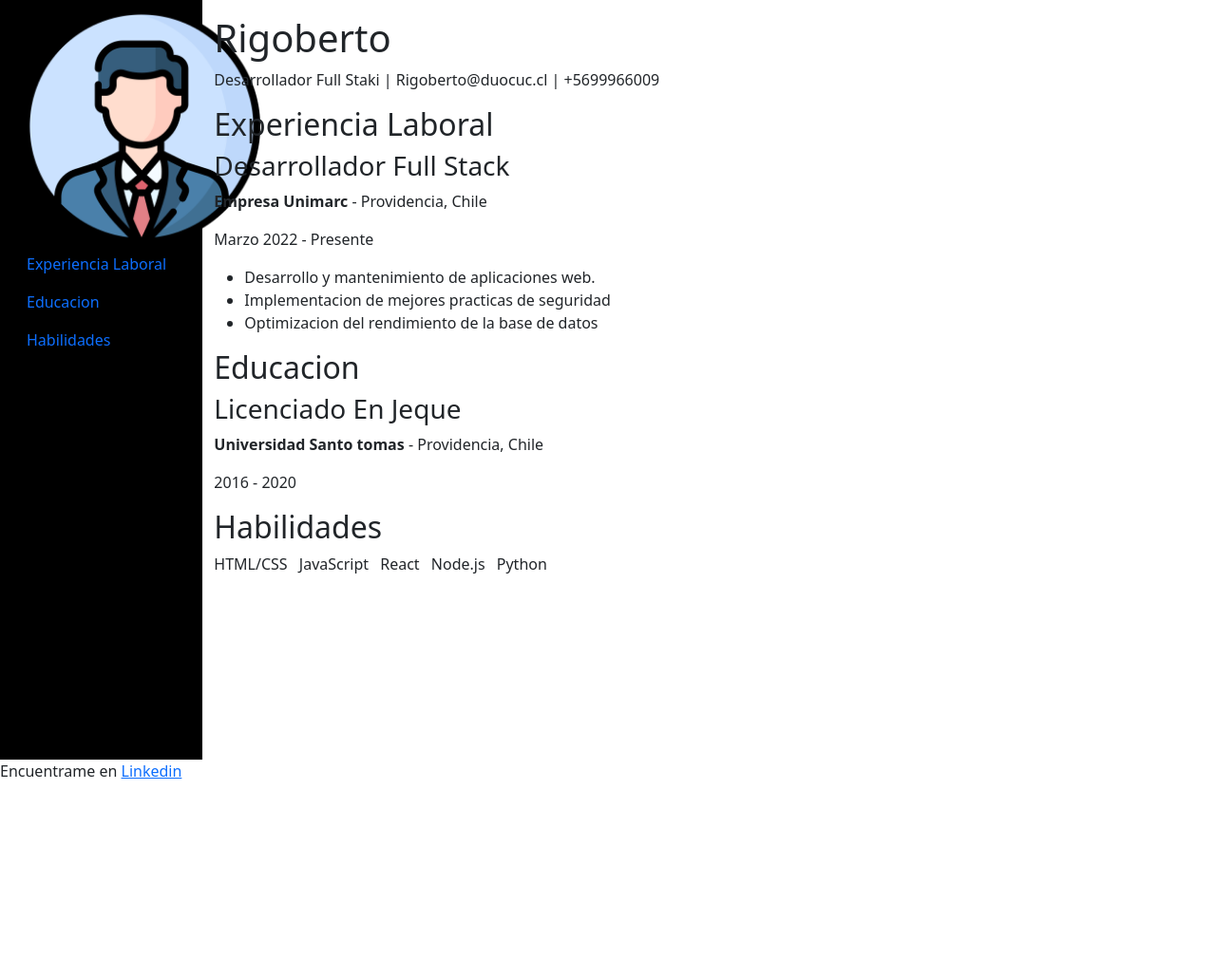
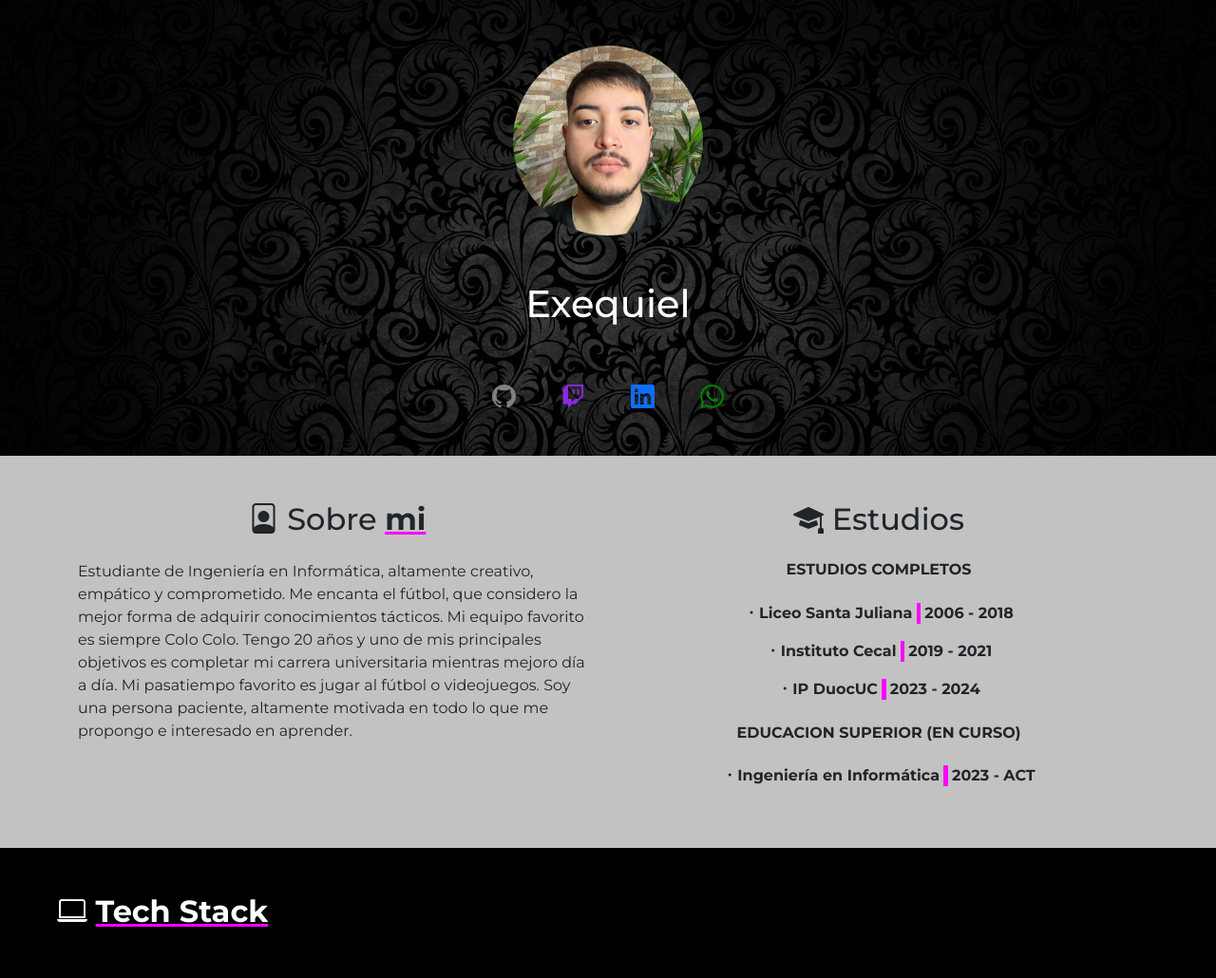
Before and after one commit to xtron3r/CV-PRACTICE, a plain HTML site: page index.html in a window 1280 px wide. Shown: the top 1030 px of the page at 95% size. Before the commit the page ends 840 px from the top, so only its background shows below. Drawn offline with nearby package versions, Linux system fonts and the light colour scheme.

Commit message:
#Actualizacion de mi CV

```diff
--- /dev/null
+++ b/css/style.css
@@ -0,0 +1,79 @@
+@import url('https://fonts.googleapis.com/css2?family=Montserrat:ital,wght@0,100..900;1,100..900&display=swap');
+
+body{
+    margin: 0;
+    font-family: Montserrat;
+    background-color: rgb(194, 194, 194);
+}
+
+/* HEADER CV */
+.bg{
+    background-image: url("../img/fondo.jpg");
+    background-repeat: no-repeat;
+    background-size: cover;
+    height: 30rem;
+}
+
+.img-header{
+    width: 200px;
+    border-radius: 10rem;
+    display: block;
+    margin-left: auto;
+    margin-right: auto;
+}
+
+.github{
+    color: grey;
+    font-size: 25px;
+    transition: transform 0.3s ease;
+    display: inline-block;
+}
+
+.twitch{
+    color: blueviolet;
+    font-size: 25px;
+    transition: transform 0.3s ease;
+    display: inline-block;
+}
+
+.youtube{
+    color: red;
+    font-size: 25px;
+    transition: transform 0.3s ease;
+    display: inline-block;
+}
+
+.linkedin{
+    font-size: 25px;
+    transition: transform 0.3s ease;
+    display: inline-block;
+}
+
+.whatsapp{
+    color: green;
+    font-size: 25px;
+    transition: transform 0.3s ease;
+    display: inline-block;
+}
+
+.github:hover, .twitch:hover, .linkedin:hover, .whatsapp:hover {
+    transform: scale(1.6);
+}
+
+/* SOBRE MI */
+
+strong{
+ text-decoration: underline #ff00ff;
+ text-decoration-thickness: 3px;
+}
+
+span{
+    color: #ff00ff;
+    background-color: #ff00ff;
+    font-size: 15px;
+    display: inline-block;;
+}
+
+.img-tech{
+    width: 80px;
+}
--- a/index.html
+++ b/index.html
@@ -3,88 +3,104 @@
 <head>
     <meta charset="UTF-8">
     <meta name="viewport" content="width=device-width, initial-scale=1.0">
-    <title>Curriculum</title>
+    <title>Xtroner</title>
+    <!--GOOGLE FONTS -->
+    <link rel="preconnect" href="https://fonts.googleapis.com">
+    <link rel="preconnect" href="https://fonts.gstatic.com" crossorigin>
+    <link href="https://fonts.googleapis.com/css2?family=Montserrat:ital,wght@0,100..900;1,100..900&display=swap" rel="stylesheet">
+    <!--ICONS -->
+    <link rel="shortcut icon" href="favicon.ico" type="image/x-icon">
+    <!-- BOOTSTRAP -->
     <link href="https://cdn.jsdelivr.net/npm/bootstrap@5.3.3/dist/css/bootstrap.min.css" rel="stylesheet" integrity="sha384-QWTKZyjpPEjISv5WaRU9OFeRpok6YctnYmDr5pNlyT2bRjXh0JMhjY6hW+ALEwIH" crossorigin="anonymous">
+    <!-- BOOTSTRAP ICON -->
+    <link rel="stylesheet" href="https://cdn.jsdelivr.net/npm/bootstrap-icons@1.11.3/font/bootstrap-icons.min.css">
+    <!-- CSS -->
+     <link rel="stylesheet" href="css/style.css">
+    <!-- JQUERY-->
+    <script src="https://ajax.googleapis.com/ajax/libs/jquery/3.7.1/jquery.min.js"></script>
+    <!-- JAVASCRIPT-->
+    <script src="js/index.js"></script>
 </head>
 <body>
 
-    <div class="container-fluid">
-        <div class="row flex_nowrap">
-            <div class="col-auto col-md-3 col-xl-2 px-sm-2 px-0 bg-black">
-                <div class="d-flex flex-column align-items-center align-items-sm-start px-3 pt-2 text-white min-vh-100">
-                    <ul class="nav nav-pills flex-column ,b-sm-auto mb-0 align-items-center align-items-sm-start" id="menu">
+    <section class="inicio bg p-5">
+        <img src="img/fotocurri.jpg" alt="Foto de persona" class="img-fluid img-header mb-3">
+        <h1 class="text-center text-white mt-5">Exequiel</h1>
+        <header class="container-fluid img-fluid d-flex justify-content-center">
+            <ul class="d-flex align-items-end gap-5 mb-5 list-unstyled mt-5">
+                <li><a href="https://github.com/xtron3r" target="_blank" ><i class="bi bi-github github"></i></a></li>
+                <li><a href="https://www.twitch.tv/xtroner" target="_blank"><i class="bi bi-twitch twitch"></i></a></li>
+                <li><a href="https://www.linkedin.com/in/aron-exequiel-389627264/" target="_blank" ><i class="bi bi-linkedin linkedin"></i></a></li>
+                <li><a href="https://wa.me/56930935460" target="_blank" > <i class="bi bi-whatsapp whatsapp"></i></a></li>
+            </ul>
+        </header>
+    </section>
 
-                        <li class="nav-item">
-                            <img src="img/perfil.png" alt="" width="250px">
+    <section class="sobre-mi mt-5">
+        <div class="container">
+            <div class="row">
+                <div class="col-lg-6 col-md-6 col-sm-12">
+                    <h2 class="text-center mb-4"><i class="bi bi-file-person"> </i>Sobre <strong>mi</strong></h2>
+                    <p class="text-justify">Estudiante de Ingeniería en Informática, altamente
+                        creativo, empático y comprometido. Me encanta el
+                        fútbol, que considero la mejor forma de adquirir
+                        conocimientos tácticos. Mi equipo favorito es siempre
+                        Colo Colo. Tengo 20 años y uno de mis principales
+                        objetivos es completar mi carrera universitaria mientras mejoro día a día. Mi pasatiempo favorito es jugar al
+                        fútbol o videojuegos. Soy una persona paciente,
+                        altamente motivada en todo lo que me propongo e
+                        interesado en aprender.
+
+                    </p>
+                    <img src="" alt="">
+                </div>
+                <div class="col-lg-6 col-md-6 col-sm-12">
+                    <h2 class="text-center mb-4"><i class="bi bi-mortarboard-fill"> </i>Estudios</h2>
+                    <h6 class="text-center mb-4"><b>ESTUDIOS COMPLETOS</b></h6>
+                    <ul class="list-unstyled text-center">
+                        <li class="mb-3">
+                            <p class="bi-dot"><b>Liceo  Santa Juliana</b> <span>|</span> <b>2006 - 2018</b></p>
                         </li>
-                        <li class="nav-item">
-                            <a  class="nav-link align-middle px-0" href="#experiencia">
-                                <span class="ms-1 d-none d-sm-inline">Experiencia Laboral</span>
-                            </a>
+                        <li class="mb-3">
+                            <p class="bi-dot"><b>Instituto Cecal</b> <span>|</span> <b>2019 - 2021</b></p>
                         </li>
-                        <li class="nav-item">
-                            <a  class="nav-link align-middle px-0" href="#educacion">
-                                <span class="ms-1 d-none d-sm-inline">Educacion</span>
-                            </a>
+                        <li class="mb-3">
+                            <p class="bi-dot"><b>IP DuocUC</b> <span>|</span> <b>2023 - 2024</b></p>
                         </li>
-                        <li class="nav-item">
-                            <a  class="nav-link align-middle px-0" href="#educacion">
-                                <span class="ms-1 d-none d-sm-inline">Habilidades</span>
-                            </a>
-                        </li>
+                        <ul class="list-unstyled mt-4">
+                            <h6 class="text-center"><b>EDUCACION SUPERIOR (EN CURSO)</b></h6>
+                            <li class="mt-4 mb-3">
+                                <p class="bi-dot"><b>Ingeniería en Informática</b> <span>|</span> <b>2023 - ACT</b></p>
+                            </li>
+                        </ul>
                     </ul>
                 </div>
             </div>
-            <!--Experiencia Laboral-->
-            <div class="col py-3">
-                <header>
-                    <h1>Rigoberto</h1>
-                    <p>Desarrollador Full Staki | Rigoberto@duocuc.cl | +5699966009</p>
-                </header>
-                <section id="#experiencia">
-                    <h2>Experiencia Laboral</h2>
-                    <div>
-                        <h3>Desarrollador Full Stack</h3>
-                        <p><strong>Empresa Unimarc</strong> - Providencia, Chile</p>
-                        <p>Marzo 2022 - Presente</p>
-                        <ul>
-                            <li>Desarrollo y mantenimiento de aplicaciones web.</li>
-                            <li>Implementacion de mejores practicas de seguridad</li>
-                            <li>Optimizacion del rendimiento de la base de datos</li>
-                        </ul>
-                    </div>
-                </section>
+        </div>
+    </section>
 
-                <!--Educacion-->
-
-                <section id="#educacion">
-                    <h2>Educacion</h2>
-                    <div>
-                        <h3>Licenciado En Jeque</h3>
-                        <p><strong>Universidad Santo tomas</strong> - Providencia, Chile</p>
-                        <p>2016 - 2020</p>
-                </section>
-
-                <!--Habilidades-->
-
-                <section id="#habilidades">
-                    <h2>Habilidades</h2>
-                    <ul class="list-inline">
-                        <li class="list-inline-item">HTML/CSS</li>
-                        <li class="list-inline-item">JavaScript</li>
-                        <li class="list-inline-item">React</li>
-                        <li class="list-inline-item">Node.js</li>
-                        <li class="list-inline-item">Python</li>
-                    </ul>
-                </section>
-            </div>
-
-        </div>
-
-    </div>
-    <footer >
-        <p>Encuentrame en <a href="" target="_blank">Linkedin</a></p>
-    </footer>
-
+    <main class="container-fluid mt-5 bg-black">
+        <h2 class="text-white p-5"><i class="bi bi-laptop"></i> <strong>Tech Stack</strong></h2>
+        <ul class="list-unstyled">
+            <li class="p-5">
+                <img src="img/html-5.png" alt="" class="img-fluid img-tech">
+            </li>
+            <li class="p-5">
+                <img src="img/css.png" alt="" class="img-fluid">
+            </li>
+            <li class="p-5">
+                <img src="img/js.png" alt="" class="img-fluid">
+            </li>
+            <li class="p-5">
+                <img src="img/php.png" alt="" class="img-fluid">
+            </li>
+            <li class="p-5">
+                <img src="img/mysql.png" alt="" class="img-fluid">
+            </li>
+            <li class="p-5">
+                <img src="img/bootstrap.png" alt="" class="img-fluid">
+            </li>
+        </ul>
+    </main>
 </body>
 </html>
```
Also changed, not shown: img/fondo.jpg (added), img/fotocurri.jpg (added), img/html-5.png (added), img/perfil.png (deleted), js/index.js (added), 1 other file.
